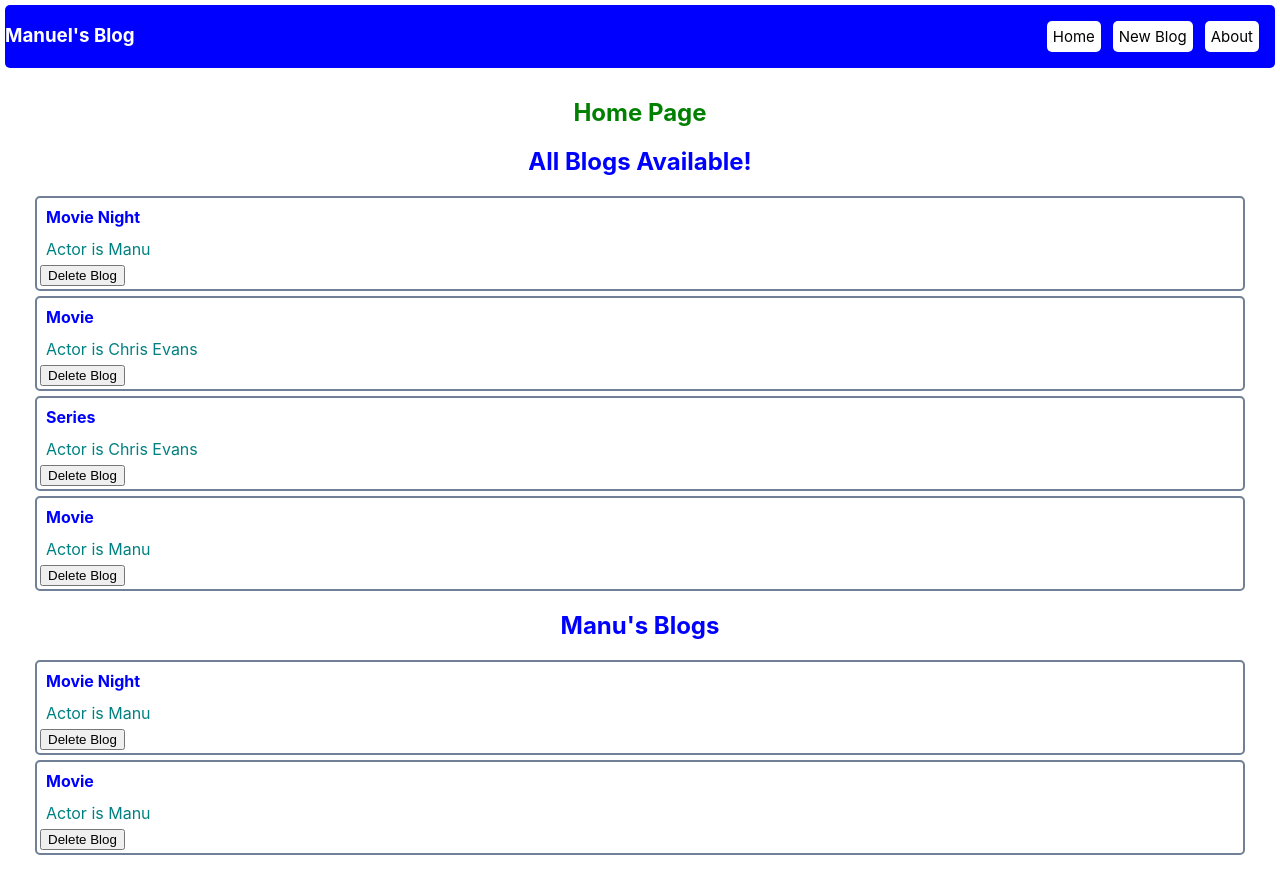
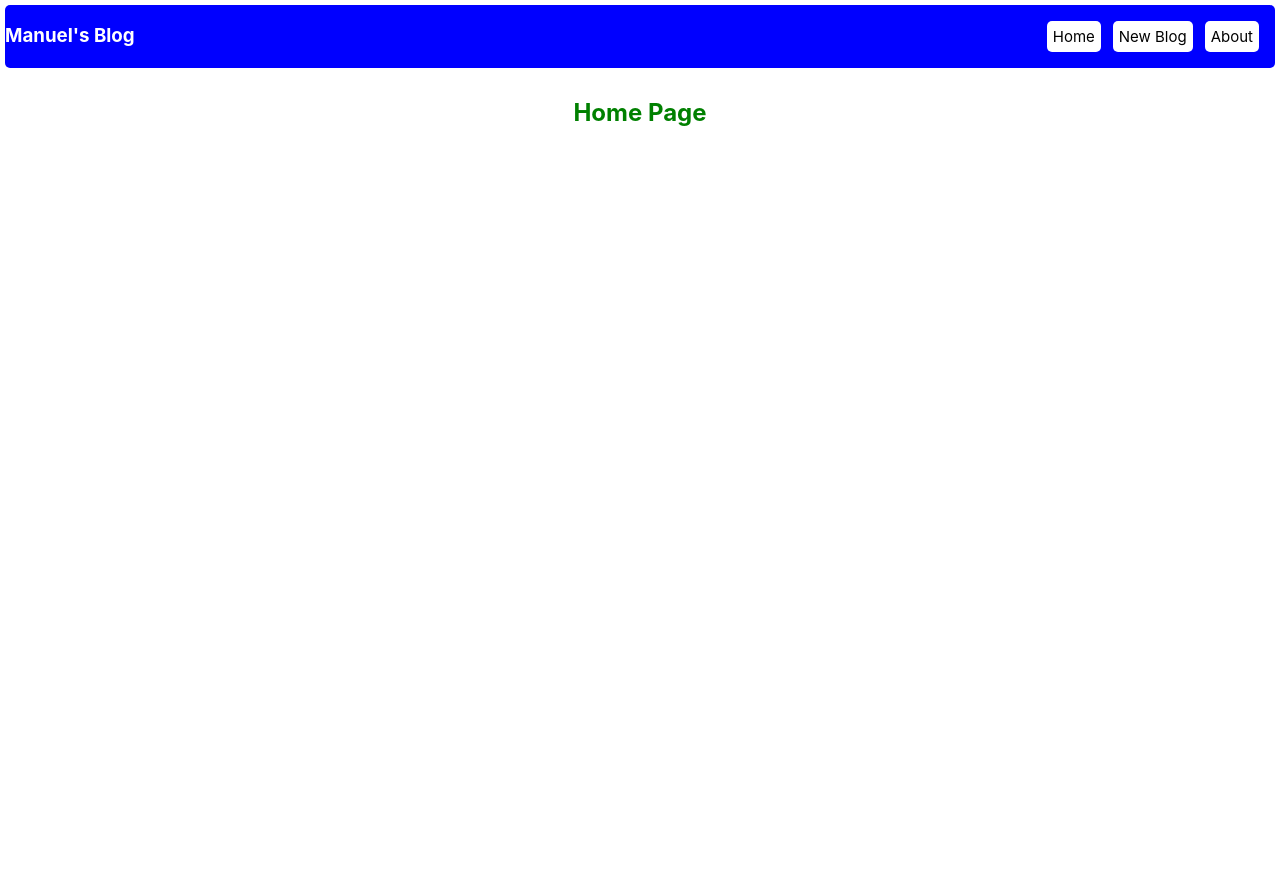
Before and after one commit to emmanuelwangila/manu-blog, a React (Create React App) app: page / in a window 1280 px wide. After the commit the page ends 800 px from the top, so only its background shows below. Built offline with nearby package versions, Linux system fonts and the light colour scheme; data requests are answered from the project's data file.

Commit message:
using async await to fetch data

```diff
--- a/src/Home.jsx
+++ b/src/Home.jsx
@@ -2,40 +2,22 @@ import React, { useEffect, useState } from "react";
 import BlogList from "./BlogList";
 
 const Home = () => {
-  const [blogs, setBlogs] = useState([
-    {
-      title: "Movie Night",
-      actor: "Manu",
-      date: "JUne ",
-      genre: "Action",
-      id: 1,
-    },
-    {
-      title: "Movie",
-      actor: "Chris Evans",
-      date: "JUne ",
-      genre: "Action",
-      id: 2,
-    },
-    {
-      title: "Series",
-      actor: "Chris Evans",
-      date: "JUne ",
-      genre: "Action",
-      id: 3,
-    },
-    {
-      title: "Movie",
-      actor: "Manu",
-      date: "JUne ",
-      genre: "Action",
-      id: 4,
-    },
-  ]);
+  const [blogs, setBlogs] = useState(null);
 
   useEffect(() => {
-    console.log("Use effect running");
-    console.log({ blogs });
+    const fetchData = async () => {
+      try {
+        const response = await fetch("http://localhost:8000/blogs");
+        if (!response.ok) {
+          throw new Error("error fetching data");
+        }
+        const data = await response.json();
+        console.log(data);
+      } catch (error) {
+        console.error("error fetching data", error.message);
+      }
+    };
+    fetchData();
   }, []);
 
   const handleDelete = (id) => {
@@ -46,7 +28,7 @@ const Home = () => {
   return (
     <div style={{ margin: "30px" }}>
       <h2 style={{ color: "green" }}>Home Page</h2>
-      <BlogList
+      {/* <BlogList
         blogs={blogs}
         handleDelete={handleDelete}
         title="All Blogs Available!"
@@ -54,7 +36,7 @@ const Home = () => {
       <BlogList
         blogs={blogs.filter((blog) => blog.actor === "Manu")}
         title="Manu's Blogs"
-      />
+      /> */}
     </div>
   );
 };
```
Also changed, not shown: data/db.json (renamed from src/data/db.json).
